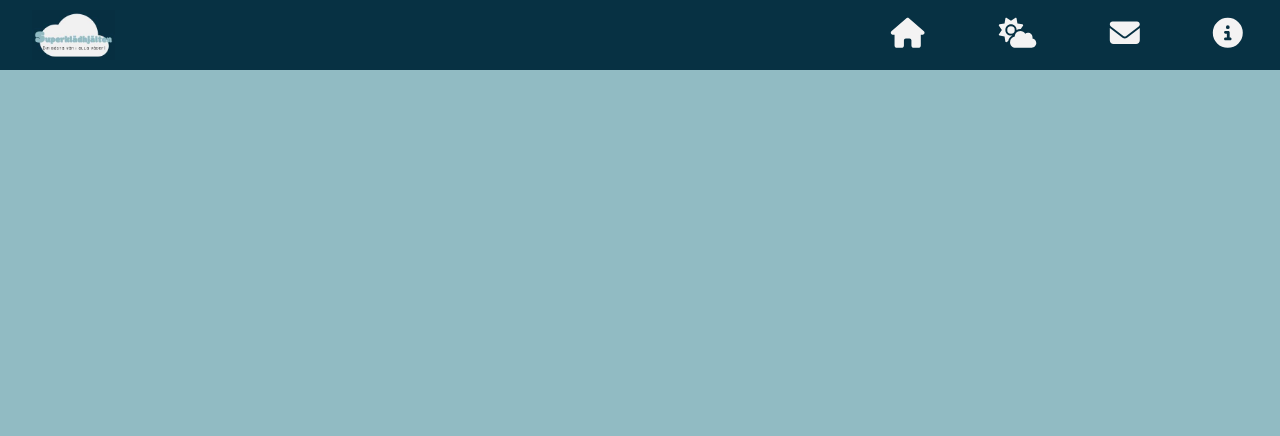
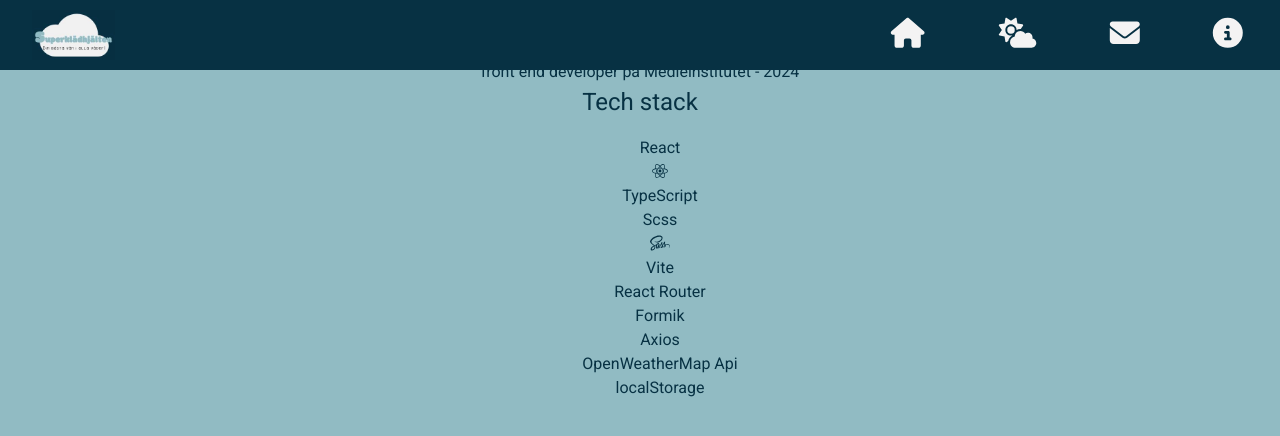
Before and after one commit to tittieth/Final_Project, a React (Vite) app: page /about in a window 1280 px wide. Shown: the top 436 px of the page. Built offline with nearby package versions, Linux system fonts and the light colour scheme; a web font is replaced by a local one.

Commit message:
Add: html structure and icons

```diff
--- a/package.json
+++ b/package.json
@@ -13,6 +13,8 @@
   },
   "dependencies": {
     "@fortawesome/fontawesome-svg-core": "^6.5.1",
+    "@fortawesome/free-brands-svg-icons": "^6.5.1",
+    "@fortawesome/free-regular-svg-icons": "^6.5.1",
     "@fortawesome/free-solid-svg-icons": "^6.5.1",
     "@fortawesome/react-fontawesome": "^0.2.0",
     "axios": "^1.6.5",
--- a/src/components/AboutPage.tsx
+++ b/src/components/AboutPage.tsx
@@ -1,5 +1,58 @@
+import { FontAwesomeIcon } from '@fortawesome/react-fontawesome';
+import { faReact, faSass } from '@fortawesome/free-brands-svg-icons';
+
 const AboutPage = () => {
-  return <div>AboutPage</div>;
+  return (
+    <div>
+      <section>
+        <h2>Om projektet</h2>
+        <p>
+          Superklädhjälten är en interaktiv webbapplikation som hjälper barn att välja rätt kläder baserat på aktuella
+          väderförhållanden. Den är skapad inom ramen av mitt examensarbete som front end developer på Medieinstitutet -
+          2024
+        </p>
+      </section>
+      <section>
+        <h2>Tech stack</h2>
+        <ul>
+          <li>
+            <p>React</p>
+            <span>
+              <FontAwesomeIcon icon={faReact} />
+            </span>
+          </li>
+          <li>
+            <p>TypeScript</p>
+            <span></span>
+          </li>
+          <li>
+            <p>Scss</p>
+            <span>
+              <FontAwesomeIcon icon={faSass} />
+            </span>
+          </li>
+          <li>
+            <p>Vite</p>
+          </li>
+          <li>
+            <p>React Router</p>
+          </li>
+          <li>
+            <p>Formik</p>
+          </li>
+          <li>
+            <p>Axios</p>
+          </li>
+          <li>
+            <p>OpenWeatherMap Api</p>
+          </li>
+          <li>
+            <p>localStorage</p>
+          </li>
+        </ul>
+      </section>
+    </div>
+  );
 };
 
 export default AboutPage;
```
Also changed, not shown: 1 other file (tests, documents, lock files or other folders).
